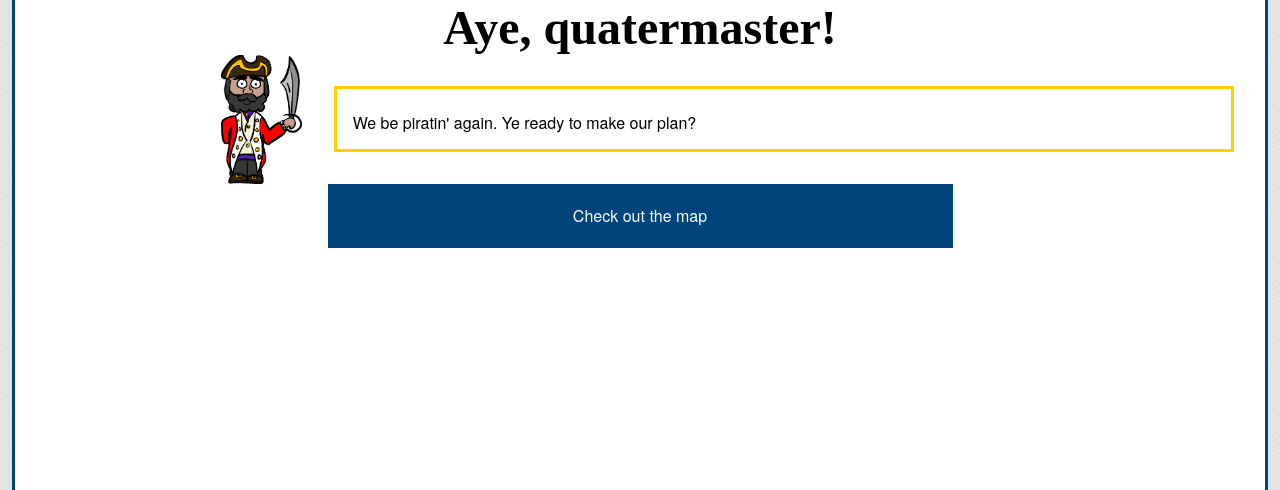
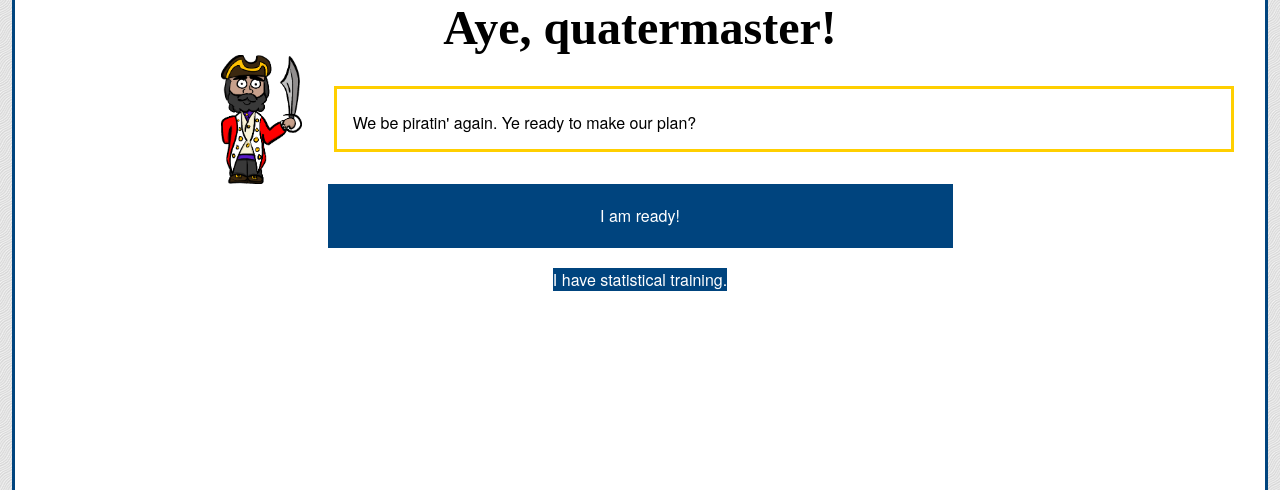
Before and after one commit to inambioinfo/d3_cancer_atlas, a Flask app: template templates/index.html in a window 1280 px wide. Shown: the part 25-515 px from the top of the page. Run offline with Flask 2, Linux system fonts and the light colour scheme; the template is opened without the code that fills it, so the values that code supplies are empty; parts of the project's set-up code (start-up, migrations or seed data) failed here and were passed over; some libraries are stand-ins or nearby versions; some web fonts are replaced.

Commit message:
Adjusted index to use /[un]trained link
Ugly but functional

```diff
--- a/app.py
+++ b/app.py
@@ -220,6 +220,7 @@ def index():
 			session['game_stage'] = 0
 			session['surveyed'] = False
 			session['decision_conf'] = False
+			session['training_query'] = False
 			dial_log()
 		session['ships'] = build_ships()
 		session['game_mode'] = game_mode()
--- a/static/style.css
+++ b/static/style.css
@@ -47,6 +47,13 @@ a.next-state-button {
 	color: white;
 	display: block;
 	width: 100%;
+	background-color: #00447e;
+}
+
+a.next-state-button-choice {
+	color: white;
+	display: inline;
+	width: 50%;
 	background-color: #00447e;
 }
 
--- a/templates/index.html
+++ b/templates/index.html
@@ -40,6 +40,15 @@
 	{% endif %}
 		<aside id="captain-welcome-img"></aside>
 	</article>
-	<footer class="next-state-footer" id="welcome-footer"><a href="/map" class="next-state-button">Check out the map</footer>
+	<footer class="next-state-footer" id="welcome-footer">
+	{% if session['training_query'] %}
+		<a href="/map" class="next-state-button">Check out the map</a>
+	{% else %}
+		<div width="100%">
+			<div width="20%" padding="2px" display="inline" border="#FFFFFF 2px solid"><a href="/untrained" class="next-state-button-choice">I am ready!</a></div>
+			<div width="20%" padding="2px" display="inline" border="#FFFFFF 2px solid"><a href="/trained" class="next-state-button-choice">I have statistical training.</a></div>
+		</div>
+	{% endif %}
+	</footer>
 </body>
 </html>
```
